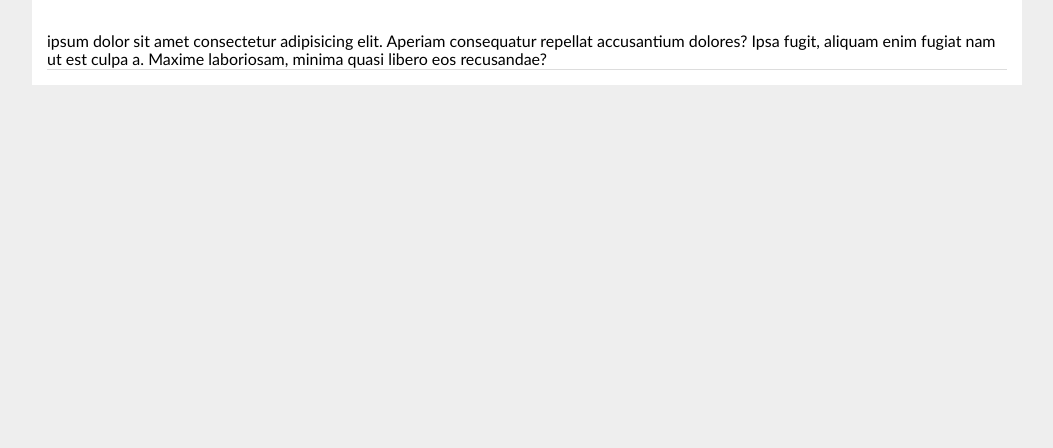
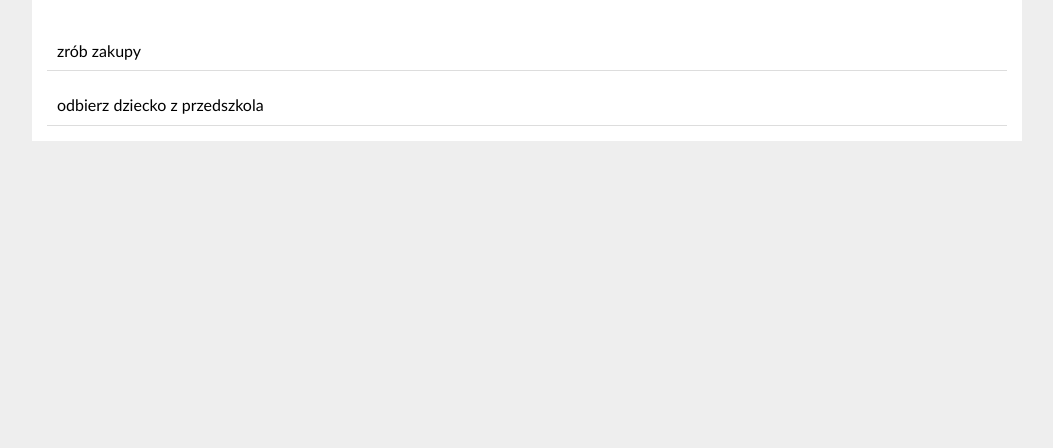
Before and after one commit to Piotr-Godlewski/tasklist_app, a plain HTML site: page index.html in a window 1280 px wide. Shown: the part 352-800 px from the top of the page, without its empty margins (113-1166 px from the left). Drawn offline with nearby package versions, Linux system fonts and the light colour scheme.

Commit message:
added firs js function

```diff
--- a/css/list.css
+++ b/css/list.css
@@ -2,4 +2,9 @@
     border-bottom: 1px solid #ddd;
     margin: 15px;
     list-style: none;
+    padding: 10px;
 }
+
+.js-list {
+    list-style: none;
+}
--- a/index.html
+++ b/index.html
@@ -26,7 +26,7 @@
 
     <div class="container">
         <h2 class="container__header">Dodaj nowe zadanie</h2>
-        <form class="form">
+        <form class="form js-form">
             <input class="form__input" name="newTask" autofocus placeholder="Co jest do zrobienia?">
             <button class="form__button">Dodaj zadanie</button>
         </form>
@@ -35,8 +35,7 @@
 
     <div class="container">
         <h2 class="container__header">Lista zadań</h2>
-        <li class="unorderedList">ipsum dolor sit amet consectetur adipisicing elit. Aperiam consequatur repellat accusantium dolores? Ipsa
-            fugit, aliquam enim fugiat nam ut est culpa a. Maxime laboriosam, minima quasi libero eos recusandae?</li>
+        <li class="js-list"></li>
     </div>
 </body>
 
--- a/js/script.js
+++ b/js/script.js
@@ -0,0 +1,37 @@
+{
+    const tasks = [
+        {
+            content: "zrób zakupy",
+            done: false,
+        },
+        {
+            content: "odbierz dziecko z przedszkola",
+            done: true,
+        },
+    ];
+
+    const render = () => {
+        let htmlString = "";
+
+        for (const task of tasks) {
+            htmlString += `
+            <li class="unorderedList">
+                ${task.content}
+            </li>
+            `;
+        }
+
+        document.querySelector(".js-list").innerHTML = htmlString;
+    };
+
+    const init = () => {
+        const form = document.querySelector(".js-form");
+
+        form.addEventListener("submit", (event) => {
+            event.preventDefault();
+        });
+        render();
+    };
+
+    init();
+}
```
